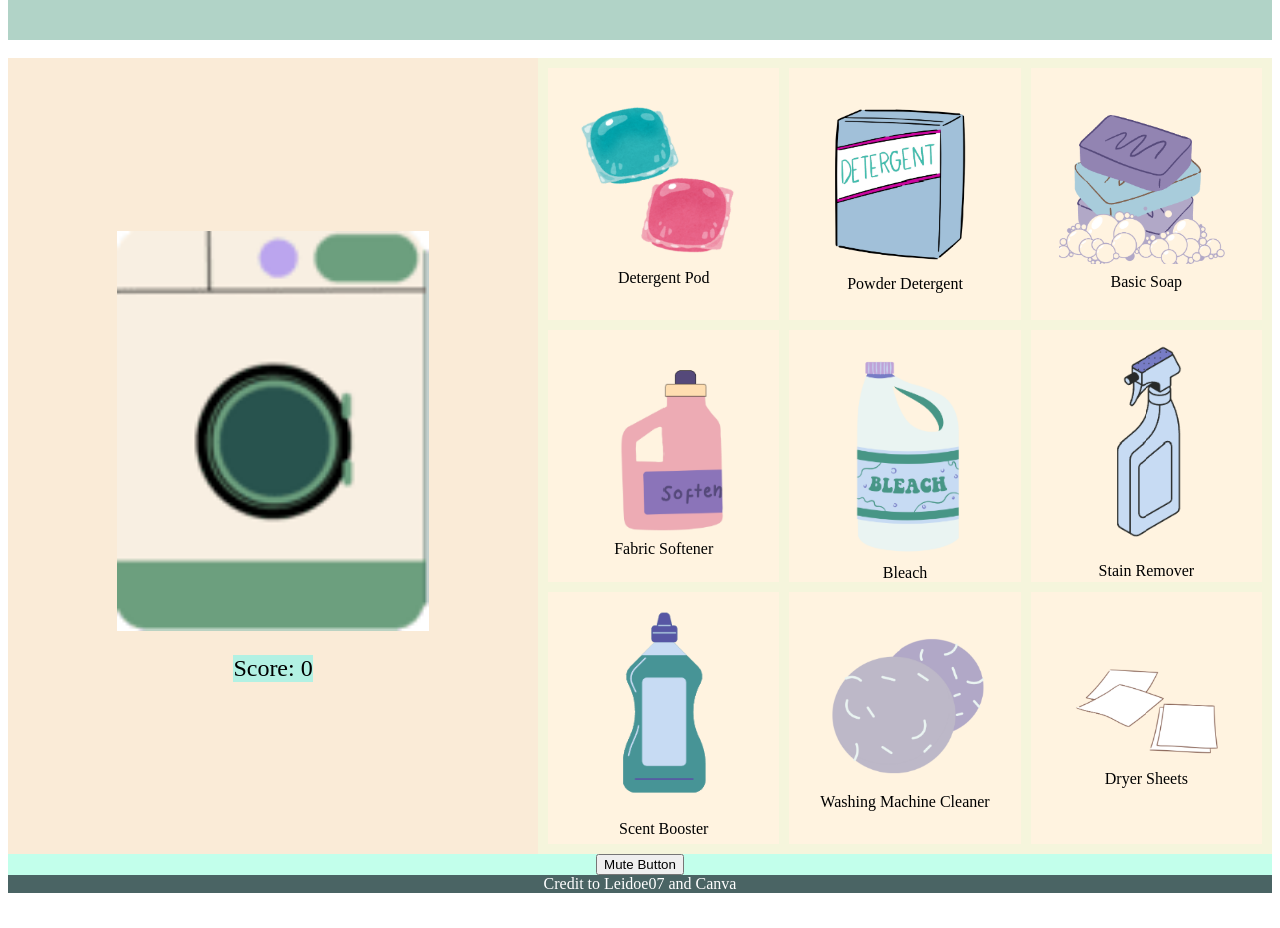
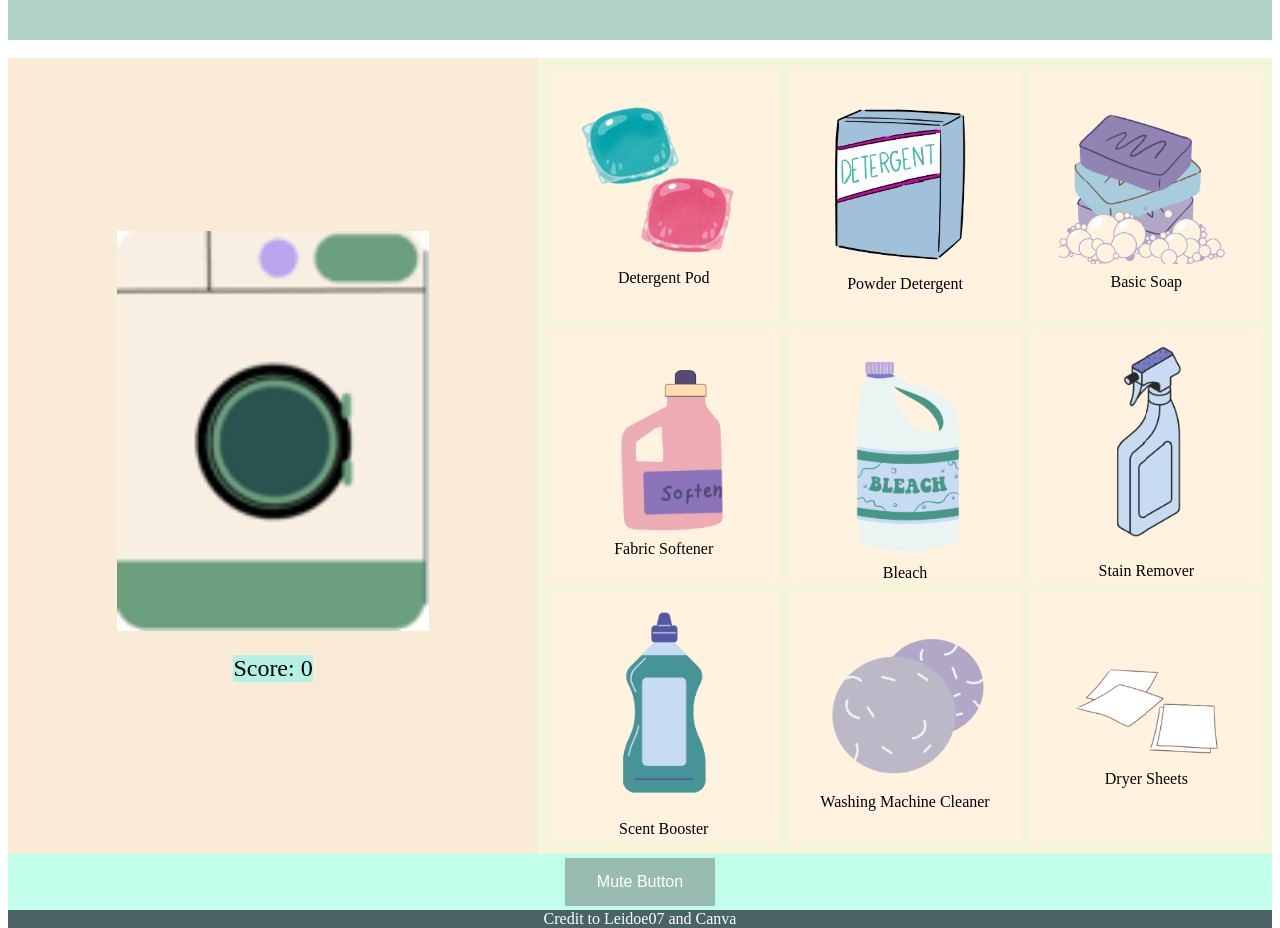
Before and after one commit to leidoe07/pastel-washiing, a plain HTML site: page index.html in a window 1280 px wide. Shown: the part 128-1056 px from the top of the page. Before the commit the page ends 1021 px from the top, so only its background shows below. Drawn offline with nearby package versions, Linux system fonts and the light colour scheme; no server answers.

Commit message:
njn oijn

```diff
--- a/index.html
+++ b/index.html
@@ -20,7 +20,16 @@
                 "footer footer footer";
             height: 100vh;
         }
-
+#mute{ background-color: rgba(140, 166, 157, 0.754);
+  border: none;
+  color: white;
+  padding: 15px 32px;
+  text-align: center;
+  text-decoration: none;
+  display: inline-block;
+  font-size: 16px;
+  margin: 4px 2px;
+  cursor: pointer;}
         .title {
             grid-area: title;
             background-color: rgb(177, 211, 199);
@@ -137,7 +146,7 @@
             <button class="clicker" onclick="incrementScore()" aria-label="Click to increase score"><img src="images/machine.png" alt="Clicker Image" class="clickerpic"></button>
             <div class="stats" id="score" role="status" aria-live="polite">Score: 0</div>
         </div>
-        <div class="extras"><button onclick="muteMusic()" aria-label="Mute Music Button">Mute Button</button></div>
+        <div class="extras"><button onclick="muteMusic()" aria-label="Mute Music Button" id="mute">Mute Button</button></div>
         <br>
         <div class="footer">Credit to Leidoe07 and Canva</div>
         <div class="store">
@@ -230,10 +239,10 @@
             basicSoap: 5,
             fabricSoftener: 15,
             bleach: 25,
-            stainRemover: 30,
-            scentBooster: 40,
-            washingMachineCleaner: 50,
-            dryerSheets: 60
+            stainRemover: 40,
+            scentBooster: 50,
+            washingMachineCleaner: 75,
+            dryerSheets: 90
         };
 
         let itemTimers = {};
```
